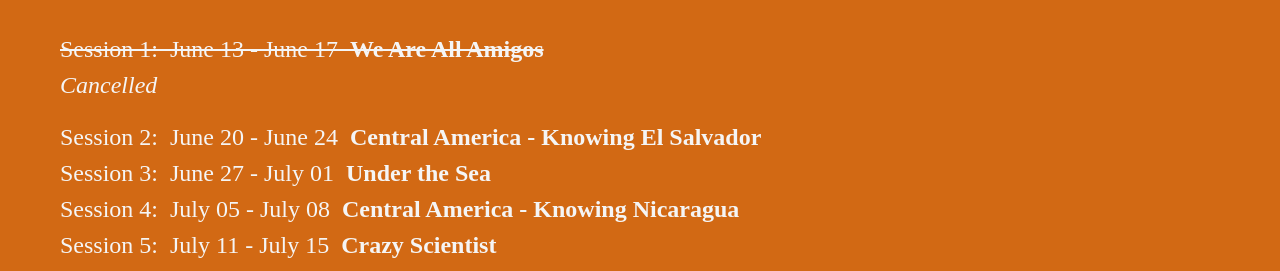
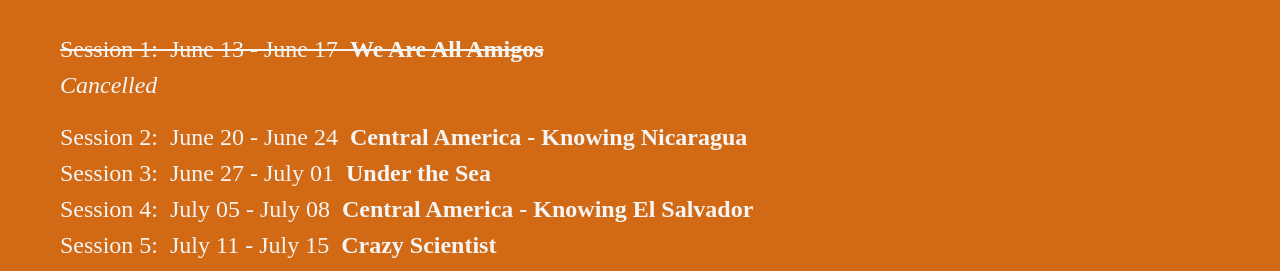
Before and after one commit to papadavis47/ometepe-art-and-education, a Next.js app: page /info/summer-camp in a window 1280 px wide. Shown: the part 1347-1618 px from the top of the page. Built offline with nearby package versions, Linux system fonts and the light colour scheme; a web font is replaced by a local one.

Commit message:
Switch 'Nicaragua' and 'El Salvador' per request from org

```diff
--- a/pages/info/summer-camp.js
+++ b/pages/info/summer-camp.js
@@ -61,7 +61,7 @@ const Camp = () => {
             <p>
               Session 2: &nbsp;June 20 - June 24{" "}
               <span className='has-text-weight-bold'>
-                &nbsp;Central America - Knowing El Salvador
+                &nbsp;Central America - Knowing Nicaragua
               </span>
             </p>
           </li>
@@ -75,7 +75,7 @@ const Camp = () => {
             <p>
               Session 4: &nbsp;July 05 - July 08{" "}
               <span className='has-text-weight-bold'>
-                &nbsp;Central America - Knowing Nicaragua
+                &nbsp;Central America - Knowing El Salvador
               </span>
             </p>
           </li>
```
